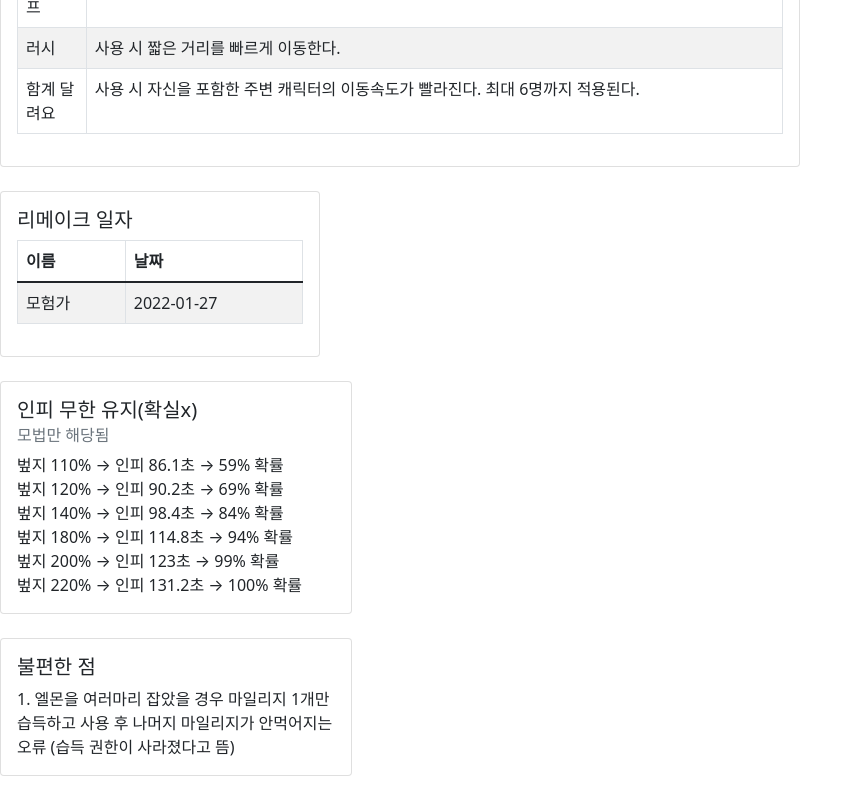
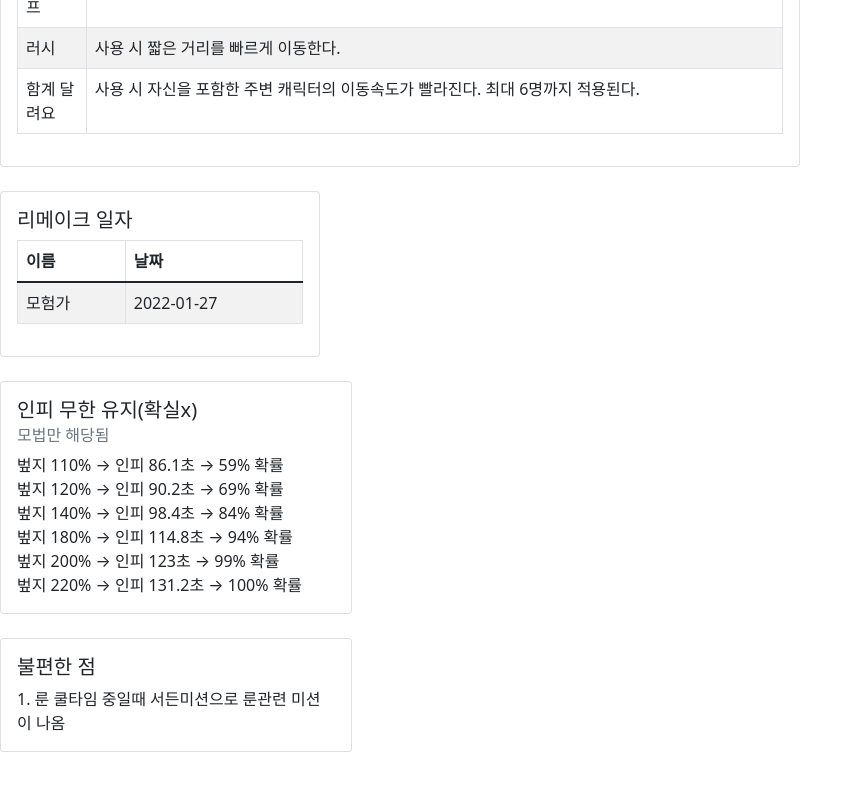
Before and after one commit to lms0806/MapleStroy-info, a React (Create React App) app: page /MapleStroy-info/Info in a window 1280 px wide. Shown: the part 669-1469 px from the top of the page, without its empty margins (0-863 px from the left). After the commit the page ends 1445 px from the top, so only its background shows below. Built offline with nearby package versions, Linux system fonts and the light colour scheme; the HTML template or start-up script is replaced by a standard one.

Commit message:
불편한점 수정

```diff
--- a/src/page/Info.js
+++ b/src/page/Info.js
@@ -124,8 +124,7 @@ const Info = () => {
         <Card.Body>
           <Card.Title>불편한 점</Card.Title>
           <Card.Text>
-            1. 엘몬을 여러마리 잡았을 경우 마일리지 1개만 습득하고 사용 후
-            나머지 마일리지가 안먹어지는 오류 (습득 권한이 사라졌다고 뜸)
+            1. 룬 쿨타임 중일때 서든미션으로 룬관련 미션이 나옴
             <br />
           </Card.Text>
         </Card.Body>
```
